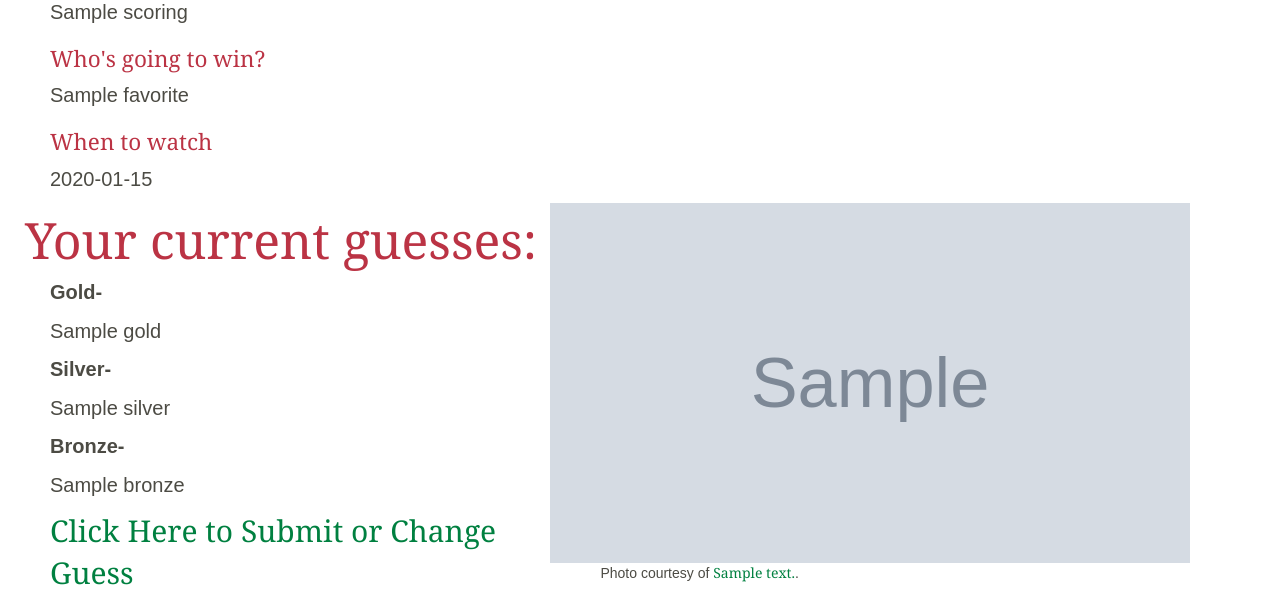
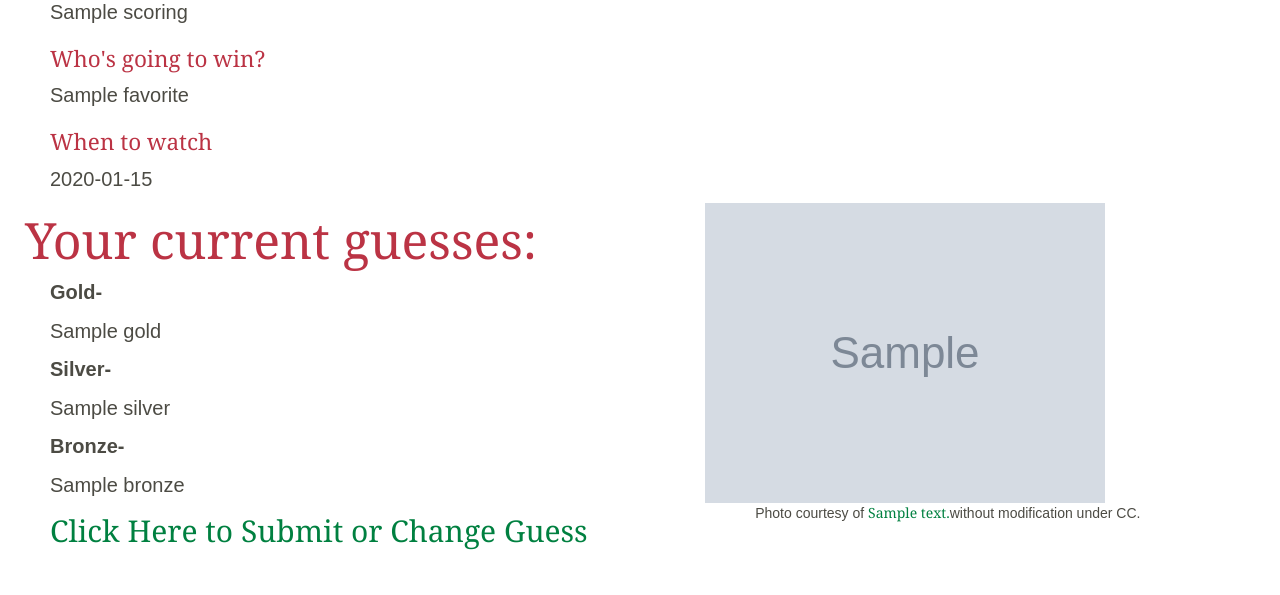
Before and after one commit to BoggsParty/Olympic-App, a Django app: template CountryInfo/templates/CountryInfo/sportdetail.html in a window 1280 px wide. Shown: the part 216-811 px from the top of the page. After the commit the page ends 766 px from the top, so only its background shows below. Run offline with Django 3.2, Linux system fonts and the light colour scheme; the template is opened without the code that fills it: most values are stand-ins (such as "Sample title", 1, 10 or a date in 2020); grey boxes marked "Sample" are stand-in pictures; some libraries are stand-ins or nearby versions.

Commit message:
change picture attribution template and size

```diff
--- a/CountryInfo/templates/CountryInfo/sportdetail.html
+++ b/CountryInfo/templates/CountryInfo/sportdetail.html
@@ -14,8 +14,8 @@
     </div>
 
     <div id="section3">
-        <img src="{{sport.image}}" alt="Mountain View" style="width:640px;height:360px;">
-        <p id="p3">Photo courtesy of <a id="link5" href="{{sport.source_link}}">{{ sport.source_text }}</a>.</p>
+        <img src="{{sport.image}}" alt="Mountain View">
+        <p id="p3">Photo courtesy of <a id="link5" href="{{sport.source_link}}">{{ sport.source_text }}</a>without modification under CC.</p>
     </div>
     <div>
         <h1>Your current guesses:</h1>
```
